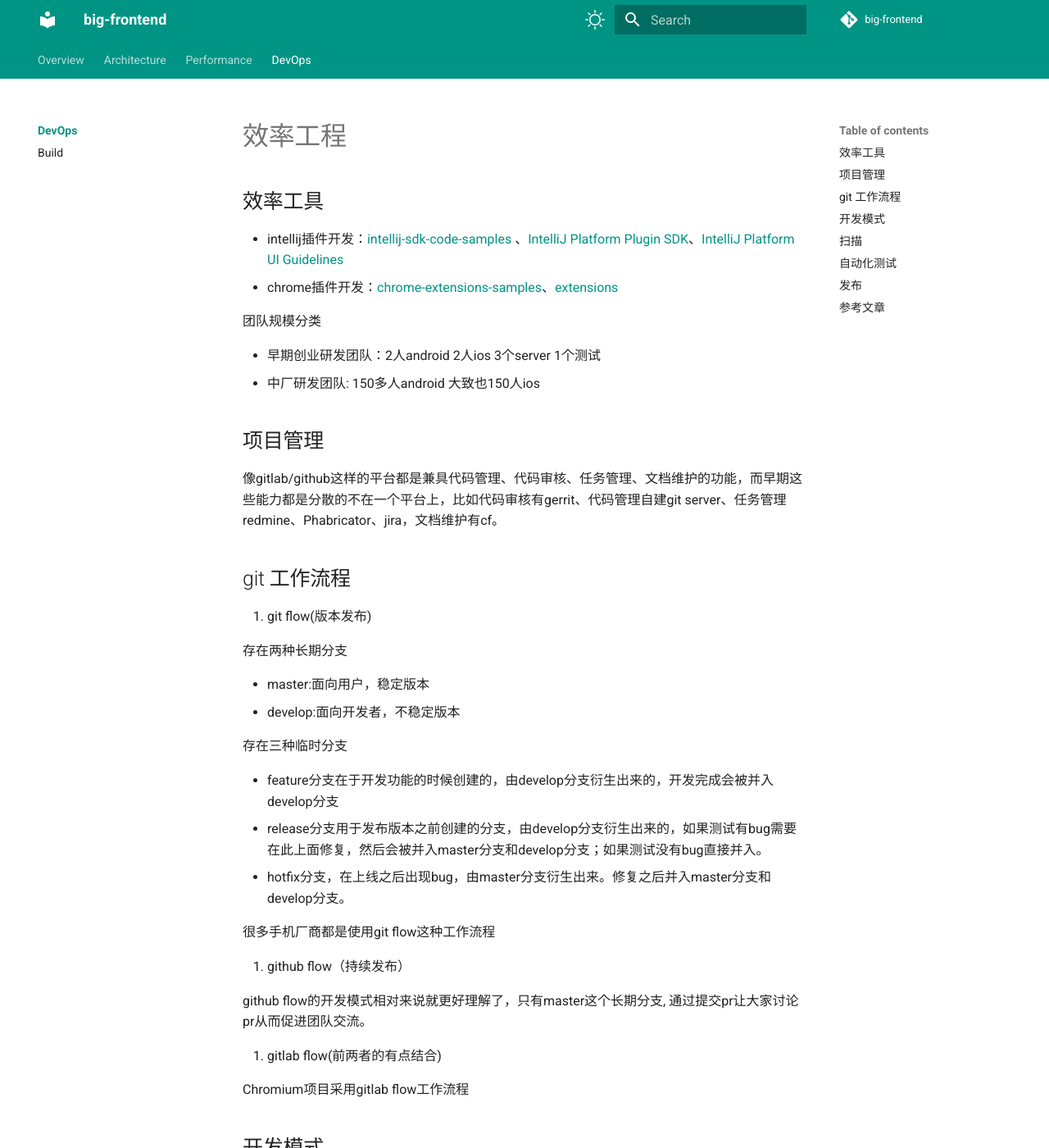
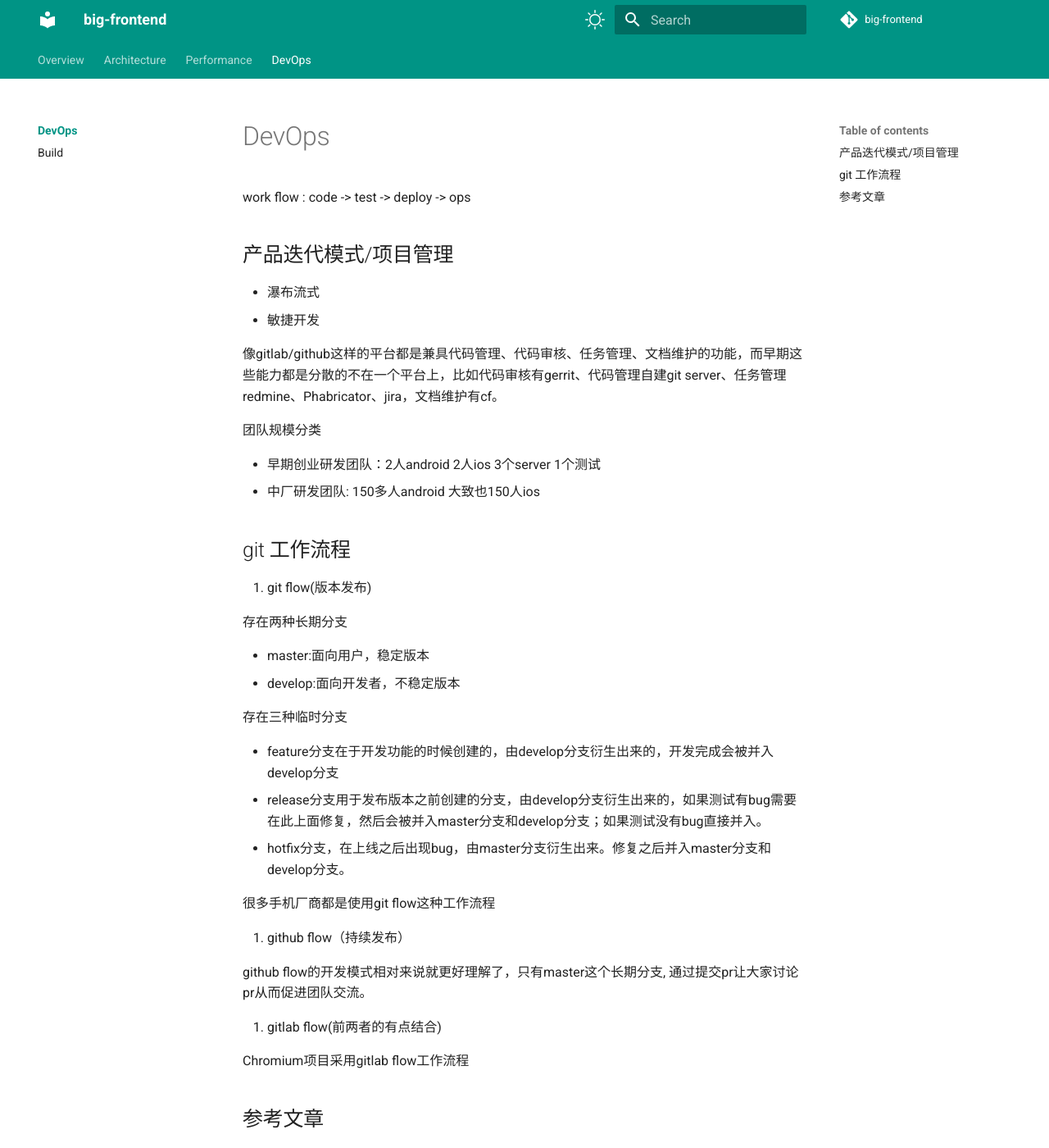
Before and after one commit to big-frontend/.github, an MkDocs documentation site: the page built from docs/devops/index.md, in a window 1280 px wide and 1400 px high. Shown: the whole window at 82% size. Built offline with MkDocs 1.6.1 and Material for MkDocs 9.7.7, drawn with Linux system fonts in a browser that asks for light colours; comment, search, counter and statistics services are not loaded; some of the changed text lies outside the part shown.

Commit message:
Update index.md

```diff
--- a/docs/devops/index.md
+++ b/docs/devops/index.md
@@ -1,18 +1,18 @@
-#  效率工程
+# DevOps
 
-## 效率工具
-- intellij插件开发：[intellij-sdk-code-samples
-](https://github.com/JetBrains/intellij-sdk-code-samples)、[IntelliJ Platform Plugin SDK](https://plugins.jetbrains.com/docs/intellij/kotlin-ui-dsl.html#layout-structure)、[IntelliJ Platform UI Guidelines](https://jetbrains.design/intellij/)
-- chrome插件开发：[chrome-extensions-samples](https://github.com/GoogleChrome/chrome-extensions-samples)、[extensions](https://developer.chrome.com/docs/extensions/mv3/)
+work flow : code -> test -> deploy -> ops
+
+## 产品迭代模式/项目管理
+
+- 瀑布流式
+- 敏捷开发
+
+像gitlab/github这样的平台都是兼具代码管理、代码审核、任务管理、文档维护的功能，而早期这些能力都是分散的不在一个平台上，比如代码审核有gerrit、代码管理自建git server、任务管理redmine、Phabricator、jira，文档维护有cf。
 
 团队规模分类
 
-- 早期创业研发团队：2人android 2人ios 3个server  1个测试
+- 早期创业研发团队：2人android  2人ios  3个server   1个测试
 - 中厂研发团队: 150多人android 大致也150人ios
-
-## 项目管理
-
-像gitlab/github这样的平台都是兼具代码管理、代码审核、任务管理、文档维护的功能，而早期这些能力都是分散的不在一个平台上，比如代码审核有gerrit、代码管理自建git server、任务管理redmine、Phabricator、jira，文档维护有cf。
 
 ## git 工作流程
 1. git flow(版本发布)
@@ -38,23 +38,6 @@
 
 Chromium项目采用gitlab flow工作流程
 
-## 开发模式
-
-- 瀑布流式
-- 敏捷开发
-
-## 扫描
-- 质量扫描：Sonar、Qodana、Infer、Android Linter
-- 源代码安全扫描
-- 第三方组件安全扫描(sca)
-- 开源合规扫描
-## 自动化测试
-- 接口测试
-- UI测试
-## 发布
-- sdk发布到maven仓库
-- apk/js bundle/插件/补丁发布到蒲公英或者自建发布平台
-
 ## 参考文章
 
 - [Git 工作流程](http://www.ruanyifeng.com/blog/2015/12/git-workflow.html)
```
